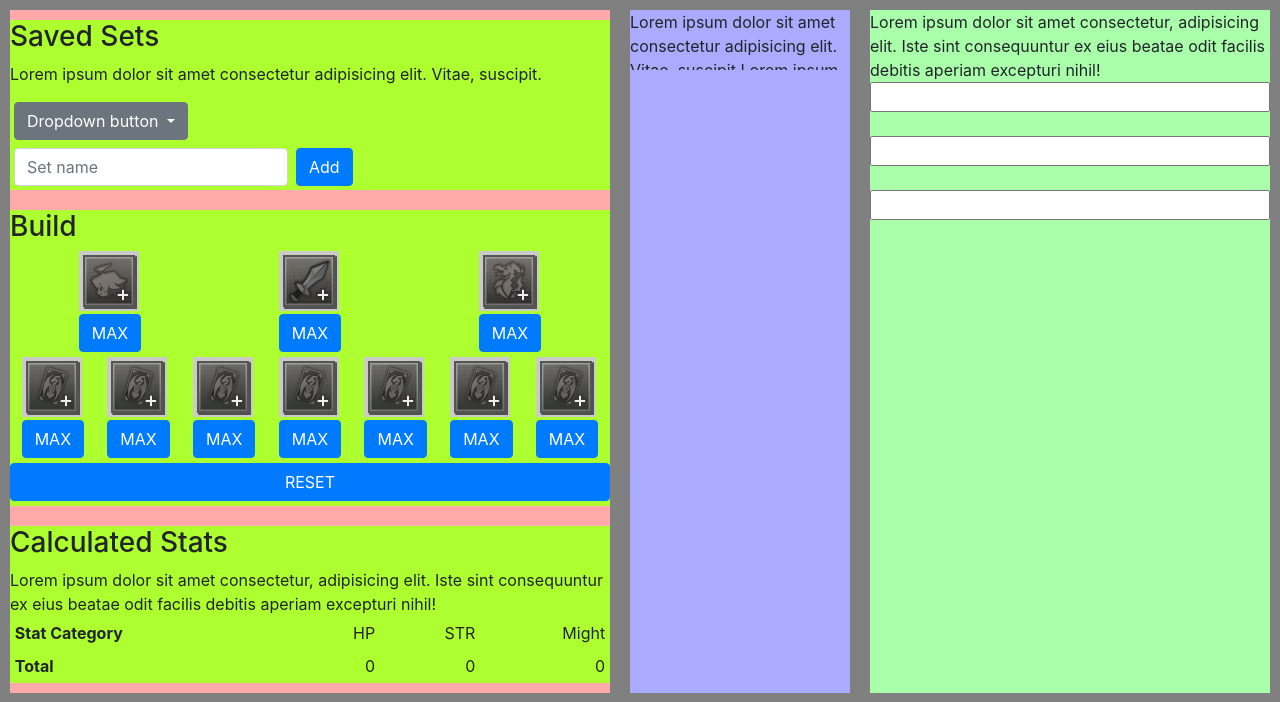
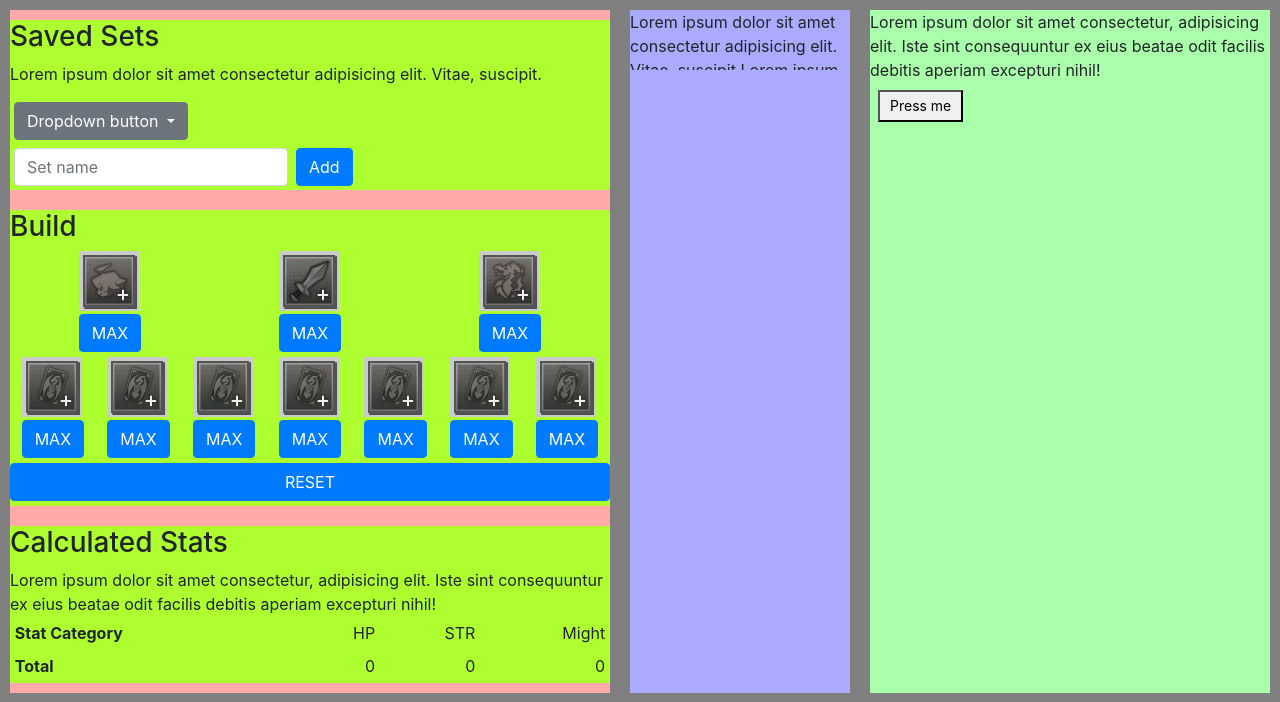
Before and after one commit to pgsohail/Might_Calculate, a Flask app: template templates/05.html in a window 1280 px wide. Shown: the top 702 px of the page. Run offline with Flask 2, Linux system fonts and the light colour scheme; the template is opened without the code that fills it, so the values that code supplies are empty.

Commit message:
Update 05.html

```diff
--- a/templates/05.html
+++ b/templates/05.html
@@ -91,6 +91,13 @@
       .td{
         text-align: right;
       }
+
+      .btn-styled {
+        font-size: 14px;
+        margin: 8px;
+        padding: 0 10px;
+        line-height: 2;
+     }
 
       @media screen and (max-width: 768px){
         .wrap{
@@ -212,9 +219,11 @@
       </div>
       <div class="item item3">
         Lorem ipsum dolor sit amet consectetur, adipisicing elit. Iste sint consequuntur ex eius beatae odit facilis debitis aperiam excepturi nihil!
-        <input type="number" min="0" max="10" maxlength="10" size="10"><br>
+        <!-- <input type="number" min="0" max="10" maxlength="10" size="10"><br>
         <input type="number" min="0" max="NaN" maxlength="10" size="10"><br>
-        <input type="number" min="0" max="NaN" maxlength="10" size="10"><br>
+        <input type="number" min="0" max="NaN" maxlength="10" size="10"><br> -->
+
+        <div id="container_test"></div>
       </div>
     </div>
 
@@ -231,6 +240,11 @@
         $('.adv').click(function () {
           $('.adv').css({'background-image':'url(../static/img/test.png)', })
         })
+
+        $('#container_test').append('<button class="btn-styled" type="button" id="gen_button">Press me</button>')
+        $('#gen_button').click(function () {
+          alert('hi')
+        })
       })
     </script>
 
```
